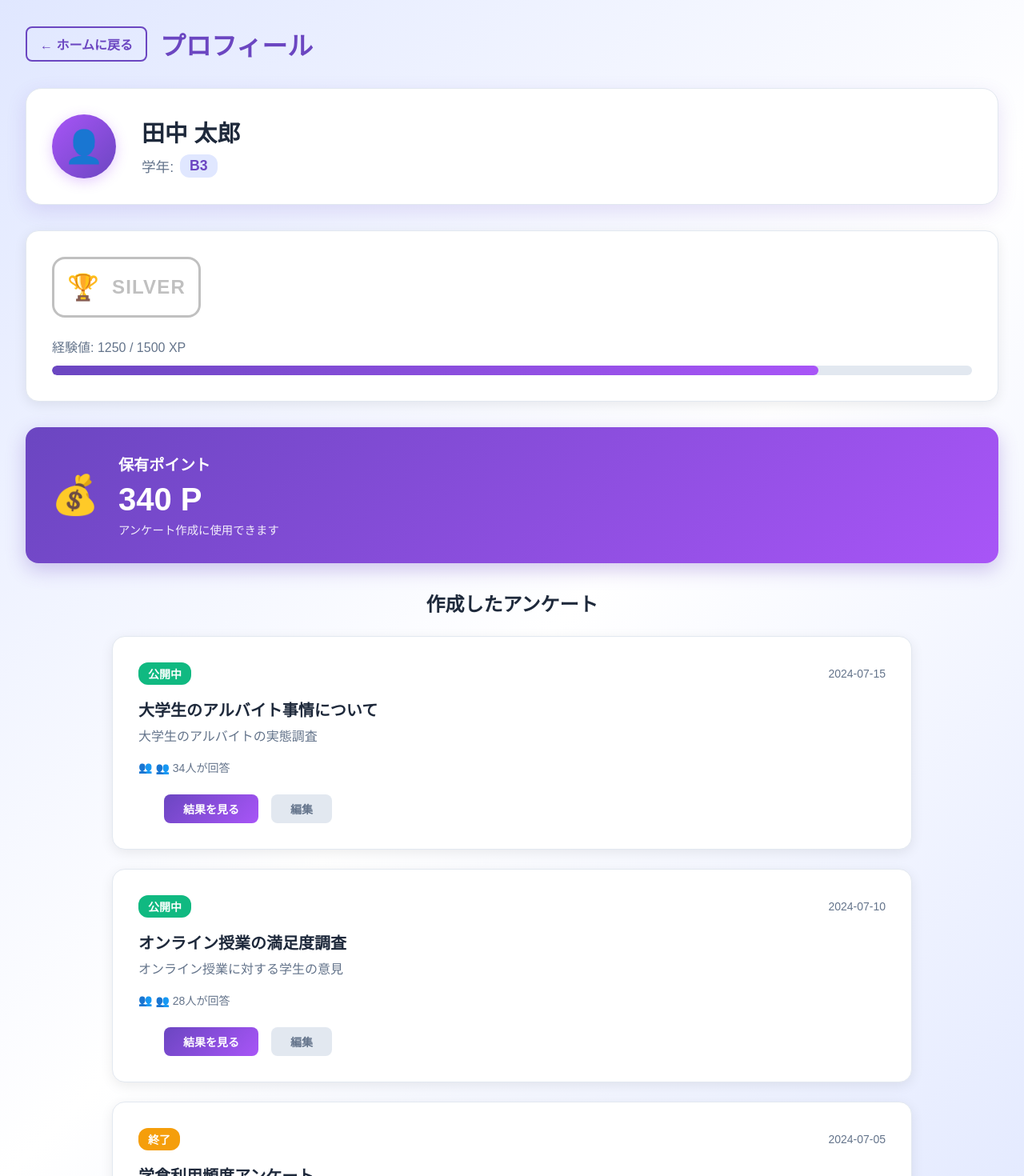
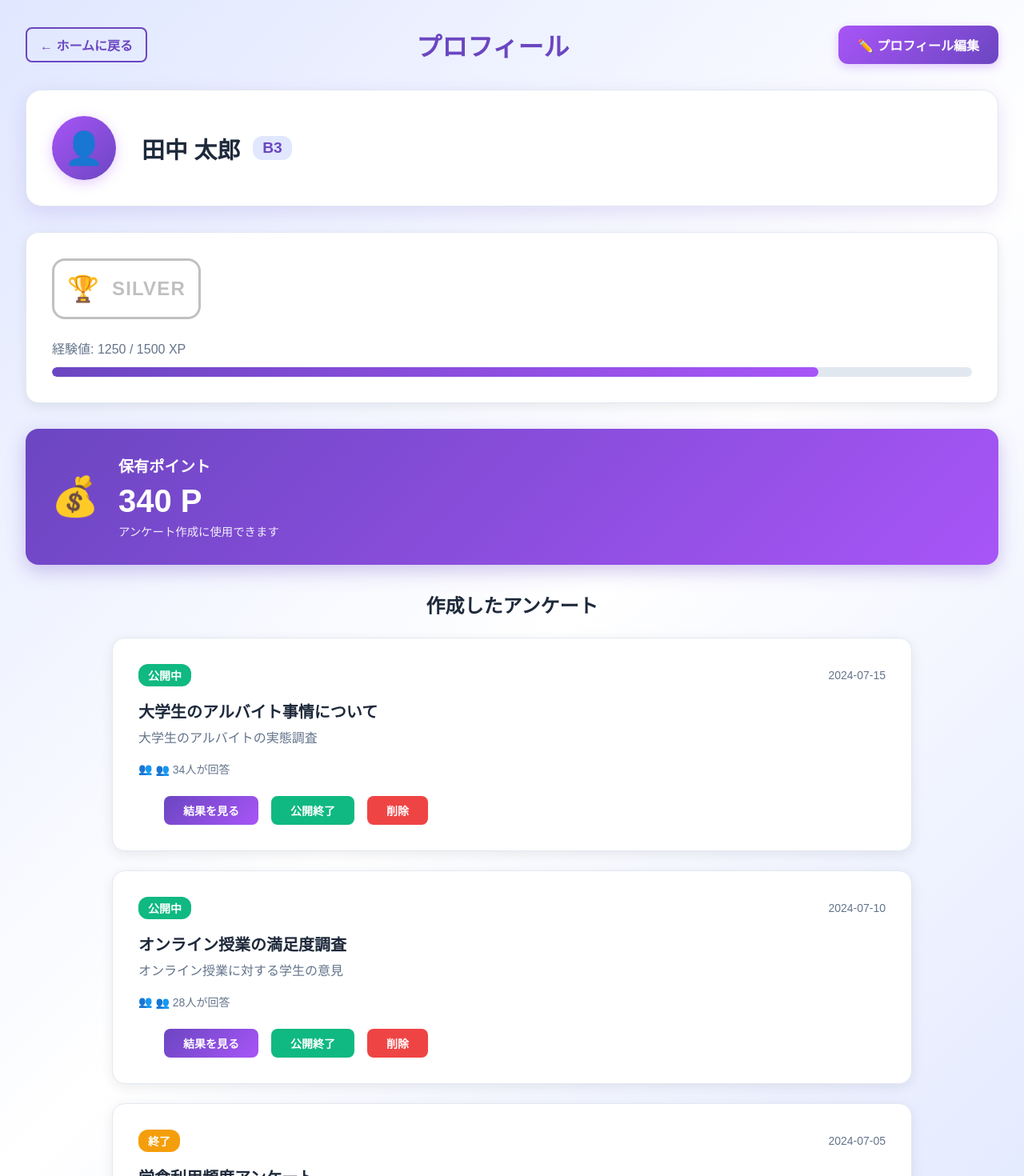
Before and after one commit to mitsuki0215/camp-10, a React (Create React App) app in the folder frontend/: page /profile in a window 1280 px wide. Shown: the top 1470 px of the page at 80% size. Built offline with nearby package versions, Linux system fonts and the light colour scheme.

Commit message:
プロフィールボタン追加

```diff
--- a/frontend/src/components/Profile.css
+++ b/frontend/src/components/Profile.css
@@ -23,6 +23,7 @@
 .profile-header {
   display: flex;
   align-items: center;
+  justify-content: space-between;
   margin-bottom: 2rem;
   gap: 1rem;
 }
@@ -48,6 +49,29 @@
   font-weight: 700;
   color: var(--primary-purple);
   margin: 0;
+  flex: 1;
+  text-align: center;
+}
+
+.edit-profile-btn {
+  background: linear-gradient(135deg, var(--accent-purple), var(--primary-purple));
+  color: var(--white);
+  border: none;
+  padding: 0.75rem 1.5rem;
+  border-radius: 12px;
+  font-size: 1rem;
+  font-weight: 600;
+  cursor: pointer;
+  display: flex;
+  align-items: center;
+  gap: 0.5rem;
+  transition: all 0.3s ease;
+  box-shadow: 0 4px 12px rgba(168, 85, 247, 0.3);
+}
+
+.edit-profile-btn:hover {
+  transform: translateY(-2px);
+  box-shadow: 0 6px 20px rgba(168, 85, 247, 0.4);
 }
 
 /* ユーザー情報カード */
@@ -83,24 +107,16 @@
   font-size: 1.8rem;
   font-weight: 700;
   color: var(--text-dark);
-  margin: 0 0 0.5rem 0;
-}
-
-.user-grade {
+  margin: 0;
   display: flex;
   align-items: center;
-  gap: 0.5rem;
-  font-size: 1.1rem;
-}
-
-.grade-label {
-  color: var(--text-gray);
-  font-weight: 500;
+  gap: 1rem;
 }
 
 .grade-value {
   color: var(--primary-purple);
   font-weight: 700;
+  font-size: 1.2rem;
   padding: 0.25rem 0.75rem;
   background: var(--light-purple);
   border-radius: 12px;
@@ -301,7 +317,8 @@
 }
 
 .view-results-btn,
-.edit-survey-btn {
+.publish-toggle-btn,
+.delete-survey-btn {
   padding: 0.5rem 1.5rem;
   border-radius: 8px;
   font-size: 0.875rem;
@@ -321,14 +338,26 @@
   box-shadow: 0 4px 12px rgba(107, 70, 193, 0.3);
 }
 
-.edit-survey-btn {
-  background: var(--border-light);
-  color: var(--text-gray);
+.publish-toggle-btn {
+  background: var(--success-green);
+  color: var(--white);
 }
 
-.edit-survey-btn:hover {
-  background: var(--light-purple);
-  color: var(--primary-purple);
+.publish-toggle-btn:hover {
+  background: #059669;
+  transform: translateY(-1px);
+  box-shadow: 0 4px 12px rgba(16, 185, 129, 0.3);
+}
+
+.delete-survey-btn {
+  background: #ef4444;
+  color: var(--white);
+}
+
+.delete-survey-btn:hover {
+  background: #dc2626;
+  transform: translateY(-1px);
+  box-shadow: 0 4px 12px rgba(239, 68, 68, 0.3);
 }
 
 /* レスポンシブデザイン */
@@ -339,8 +368,18 @@
 
   .profile-header {
     flex-direction: column;
-    align-items: flex-start;
-    gap: 0.5rem;
+    align-items: center;
+    gap: 1rem;
+    text-align: center;
+  }
+
+  .page-title {
+    text-align: center;
+  }
+
+  .edit-profile-btn {
+    width: 100%;
+    max-width: 200px;
   }
 
   .user-info-card {
@@ -364,7 +403,8 @@
   }
 
   .view-results-btn,
-  .edit-survey-btn {
+  .publish-toggle-btn,
+  .delete-survey-btn {
     width: 100%;
   }
 }
--- a/frontend/src/components/Profile.js
+++ b/frontend/src/components/Profile.js
@@ -63,6 +63,9 @@ const Profile = () => {
           ← ホームに戻る
         </Link>
         <h1 className="page-title">プロフィール</h1>
+        <button className="edit-profile-btn">
+          ✏️ プロフィール編集
+        </button>
       </div>
 
       {/* ユーザー情報カード */}
@@ -71,11 +74,10 @@ const Profile = () => {
           <span>👤</span>
         </div>
         <div className="user-details">
-          <h2 className="user-name">{user.name}</h2>
-          <div className="user-grade">
-            <span className="grade-label">学年:</span>
+          <h2 className="user-name">
+            {user.name}
             <span className="grade-value">{user.grade}</span>
-          </div>
+          </h2>
         </div>
       </div>
 
@@ -137,7 +139,10 @@ const Profile = () => {
               </div>
               <div className="survey-actions">
                 <button className="view-results-btn">結果を見る</button>
-                <button className="edit-survey-btn">編集</button>
+                <button className="publish-toggle-btn">
+                  {post.status === '公開中' ? '公開終了' : '公開開始'}
+                </button>
+                <button className="delete-survey-btn">削除</button>
               </div>
             </div>
           ))}
```
